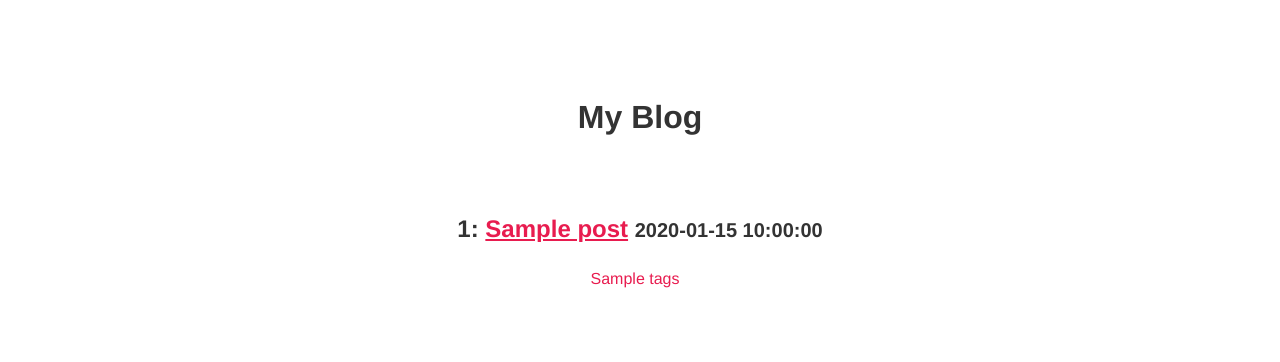
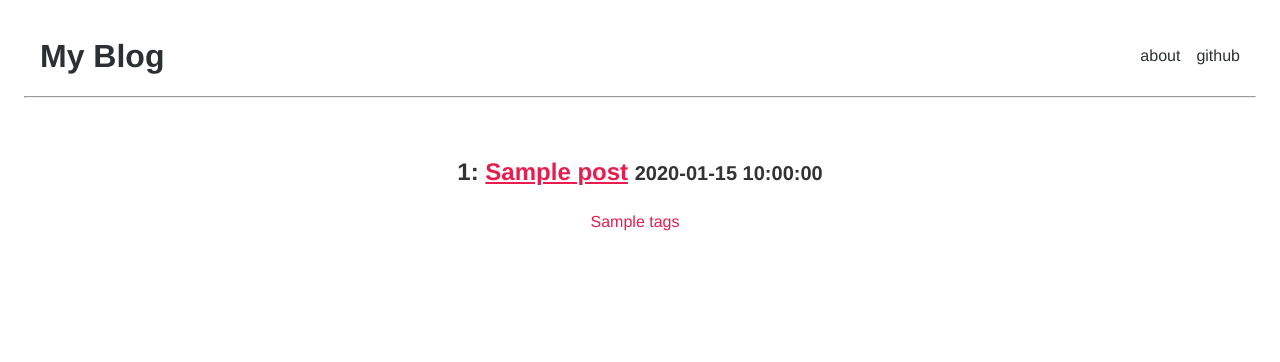
Before and after one commit to alexk49/simpblog, a Python web app: template templates/index.html in a window 1280 px wide. Shown: the top 362 px of the page. Run offline with Jinja, Linux system fonts and the light colour scheme; the template is opened without the code that fills it: most values are stand-ins (such as "Sample title", 1, 10 or a date in 2020).

Commit message:
set full rebuild flag, and for rebuilds to happen if layout is recently changed. and added nav bar styles

```diff
--- a/static/styles.css
+++ b/static/styles.css
@@ -1,8 +1,12 @@
+:root {
+  --black-font: #2d3032;
+}
+
 body {
   line-height: 1.5;
-  padding: 4em 1em;
   font-family: "Helvetica", "Arial", sans-serif;
-  color: #2d3032;
+  color: var(--black-font);
+  padding: 1em;
 }
 
 main {
@@ -43,6 +47,52 @@ pre {
 a {
   color: #e81c4f;
 }
+a:hover {
+  text-decoration: underline;
+}
+
+/* navbar */
+
+.nav-logo {
+  font-size: 1.25rem;
+  font-weight: bold;
+  margin-left: 1rem;
+  font-size: 32px;
+}
+
+nav a  {
+  color: var(--black-font);
+  text-decoration: none;
+}
+
+nav {
+  display: flex;
+  justify-content: space-between;
+  align-items: center;
+}
+
+header h1 {
+  font-size: 40px;
+}
+
+header a.title {
+  text-decoration: none;
+  font-weight: bold;
+}
+
+header ul {
+  list-style: none;
+  display: flex;
+  flex-direction: row;
+  margin: 20px 0;
+  padding-left: 0;
+}
+
+header ul li {
+  margin-right: 1rem;
+}
+
+/* styles for tags */
 
 .tag-list {
     list-style-type: none;
--- a/templates/index.html
+++ b/templates/index.html
@@ -1,9 +1,6 @@
 {% extends "layout.html" %}
 
 {% block content %}
-
-<h1>My Blog</h1>
-
 {% for post in posts %}
         <h2>{{loop.index}}: <a href="posts/{{ post.slug }}.html">{{post.title}}</a> <small>{{post.date}}</small></h2>
       {% if post.tags %}
--- a/templates/layout.html
+++ b/templates/layout.html
@@ -5,10 +5,19 @@
     <meta name="viewport" content="width=device-width, initial-scale=1.0" />
     <meta http-equiv="X-UA-Compatible" content="ie=edge" />
     <link href="/static/styles.css" rel="stylesheet" />
-    <script src="/static/scripts.js"></script>
     <title>My blog</title>
   </head>
   <body>
+    <header>
+      <nav>
+        <a href="/" class="nav-logo">My Blog</a>
+        <ul>
+          <li><a href="/about">about</a></li>
+          <li><a href="/">github</a></li>
+        </ul>
+      </nav>
+    </header>
+    <hr>
     <main>
     {% block content %} {% endblock %}
     </main>
```
Also changed, not shown: ssg.py (+48 -6 lines).
